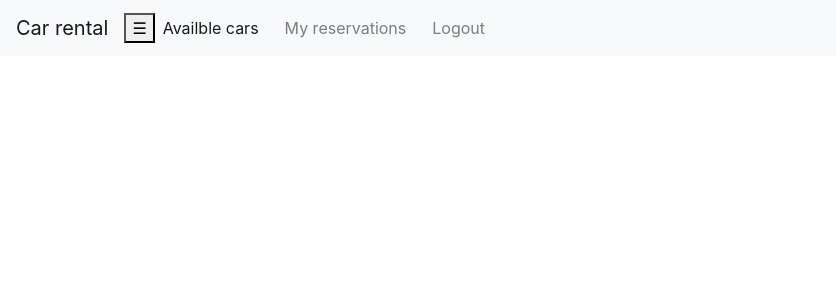
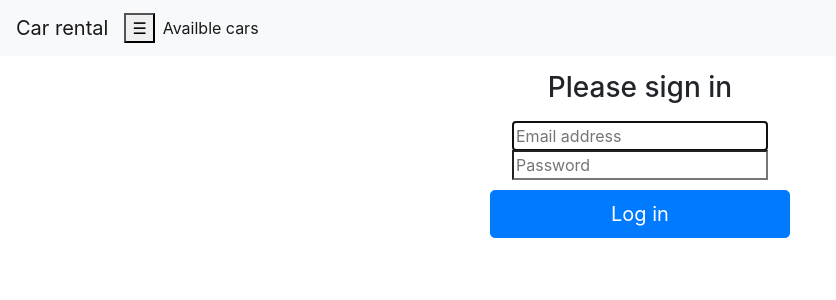
Before and after one commit to ciemo1234/strona-, an Angular app: page /login in a window 1280 px wide. Before the commit this address led to /. Shown: the top 300 px of the page, without its empty margins (0-836 px from the left). Built offline with nearby package versions, Linux system fonts and the light colour scheme.

Commit message:
Bez błedu i logowania w

```diff
--- a/src/app/app.component.html
+++ b/src/app/app.component.html
@@ -1,7 +1,2 @@
-<div *ngIf="isLoggedIn">
-    <app-header (Logout)="onLogout()"></app-header>
-    <router-outlet></router-outlet>
-</div>
-<div *ngIf="!isLoggedIn">
-    Login first
-</div>
+<app-header (logout)="onLogout()"></app-header>
+<router-outlet></router-outlet>
--- a/src/app/authorization.service.ts
+++ b/src/app/authorization.service.ts
@@ -1,16 +1,24 @@
 import { Injectable } from '@angular/core';
+import { Router } from '@angular/router';
 
 @Injectable({
   providedIn: 'root'
 })
 export class AuthorizationService {
-  logged = true;
+  logged = false;
   get isLoggedIn(): boolean {
     return this.logged;
   }
+  login(email ,password) {
+    console.log(email,password);
+    this.logged = true;
+    this.router.navigate(['/home']);
+
+  }
   logout(){
     this.logged = false;
+    this.router.navigate(['/login']);
   }
 
-  constructor() { }
+  constructor(private router: Router) { }
 }
--- a/src/app/available-cars/available-cars.component.css
+++ b/src/app/available-cars/available-cars.component.css
@@ -0,0 +1,4 @@
+.cars{
+
+    margin: 15px;
+}
--- a/src/app/available-cars/available-cars.component.html
+++ b/src/app/available-cars/available-cars.component.html
@@ -1,4 +1,5 @@
+<div class="cars">
 <div class="row row-cols-lg-4 row-cols-md-3 row-cols-sm2 row-cols-1">
-
     <app-car-info *ngFor="let car of availableCars" [car]="car"></app-car-info>
 </div>
+</div>
--- a/src/app/header/header.component.html
+++ b/src/app/header/header.component.html
@@ -1,5 +1,5 @@
 <nav class="navbar navbar-expand-lg navbar-light bg-light">
-    <a class="navbar-brand" [routerLink]="['/']">Car rental</a>
+    <a class="navbar-brand" [routerLink]="['/home']">Car rental</a>
     <button class="navbar-" type="button" (click)="isMenuCollapsed = !isMenuCollapsed">&#9776;</button>
     <div ngbCollapse [ngbCollapse]="isMenuCollapsed" class="collapse navbar-collapse" id="navbarNav">
         <ul ngbNav #nav="ngbNav" class="navbar-nav">
@@ -7,11 +7,14 @@
                 <a ngbNavLink [routerLink]="['/availablecars']">Availble cars</a>
             </li>
 
-            <li ngbNavItem>
+            <li ngbNavItem *ngIf="isLoggedIn">
                 <a ngbNavLink [routerLink]="['/myreservations']">My reservations</a>
             </li>
+            <li ngbNavItem *ngIf="isLoggedIn">
+                <a ngbNavLink [routerLink]="['/login']">Login</a>
+            </li>
 
-            <li ngbNavItem>
+            <li ngbNavItem *ngIf="isLoggedIn">
                 <a ngbNavLink (click)="onLogoutClicked()">Logout</a>
             </li>
 
--- a/src/app/header/header.component.ts
+++ b/src/app/header/header.component.ts
@@ -1,4 +1,5 @@
 import { Component, OnInit ,Output,EventEmitter} from '@angular/core';
+import { AuthorizationService } from '../authorization.service';
 
 @Component({
   selector: 'app-header',
@@ -7,9 +8,13 @@ import { Component, OnInit ,Output,EventEmitter} from '@angular/core';
 })
 export class HeaderComponent implements OnInit {
   isMenuCollapsed: boolean = true;
+  get isLoggedIn(){
+    return this.authorizationService.isLoggedIn;
+  }
+
   @Output() logout = new EventEmitter();
+  constructor(private authorizationService: AuthorizationService) { }
 
-  constructor() { }
 
   ngOnInit(): void {
   }
--- a/src/app/home/home.component.html
+++ b/src/app/home/home.component.html
@@ -1 +1,4 @@
-<p>home works!</p>
+<div class="jumbotron">
+    <h1 class="display-4">Car Renatal</h1>
+    <p class="lead">This is the best car renatal company in the city!</p>
+</div>
--- /dev/null
+++ b/src/app/login/login.component.css
@@ -0,0 +1,28 @@
+.login {
+    display: flex;
+    justify-content: center;
+     align-items: center;
+     height: 100%;
+     text-align: center; }
+     .form-signin {
+         width: 100%;
+          max-width: 330px;
+          padding: 15px;
+          margin: auto; }
+           .form-signin .form-control {
+                position: relative;
+                 box-sizing: border-box;
+                 height: auto;
+                 padding: 10px;
+                  font-size: 16px; }
+                  .form-signin .form-control:focus {
+                       z-index: 2;
+                    } .form-signin input[type="email"]
+                     { margin-bottom: -1px;
+                        border-bottom-right-radius:
+                         0; border-bottom-left-radius: 0;
+                         }
+                         .form-signin input[type="password"] {
+                             margin-bottom: 10px;
+                             border-top-left-radius: 0;
+                             border-top-right-radius: 0; }
--- /dev/null
+++ b/src/app/login/login.component.html
@@ -0,0 +1,10 @@
+<div class="login">
+    <form class="form-signin">
+    <h1 class="h3 mb-3 front-weight-normal">Please sign in</h1>
+    <input type="email" id="inputEmail" class="from-control"
+        placeholder="Email address" name="email" [(ngModel)]="email" required autofocus>
+    <input type="password" id="inputPassword" class="from-control"
+        placeholder="Password" name="password" [(ngModel)]="password" required>
+    <button class="btn btn-lg btn-primary btn-block" type="submit" (click)="login()">Log in</button>
+    </form>
+</div>
--- /dev/null
+++ b/src/app/login/login.component.ts
@@ -0,0 +1,20 @@
+import { Component, OnInit } from '@angular/core';
+import { AuthorizationService } from '../authorization.service';
+
+@Component({
+  selector: 'app-login',
+  templateUrl: './login.component.html',
+  styleUrls: ['./login.component.css']
+})
+export class LoginComponent implements OnInit {
+  email;
+  password;
+
+  constructor(private authorizationService: AuthorizationService) { }
+
+  ngOnInit(): void {
+  }
+  login(){
+    this.authorizationService.login( this.email, this.password);
+  }
+}
```
Also changed, not shown: src/app/app.module.ts (+6 -1 lines).
